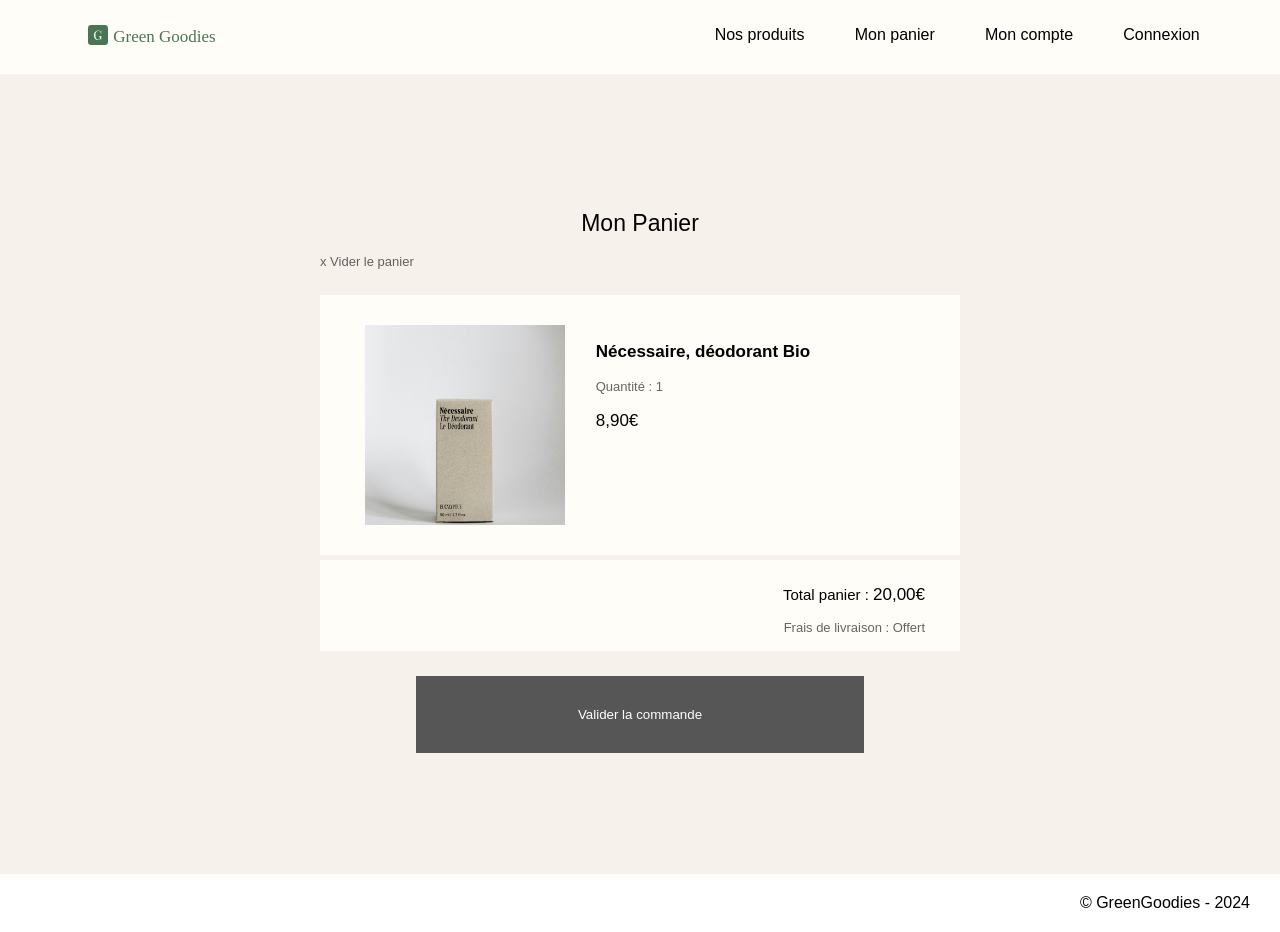
After one commit to SnezhanaPashovska/GreenGoodies, a Symfony app: template templates/cart/cart.html.twig in a window 1280 px wide. The commit adds this page. Run offline with Twig, Linux system fonts and the light colour scheme; the template is opened without the code that fills it, so the values that code supplies are empty; some libraries are stand-ins or nearby versions.

Commit message:
Mon panier twig

```diff
--- /dev/null
+++ b/assets/styles/_cart.scss
@@ -0,0 +1,109 @@
+@use 'fonts-and-colors' as *;
+
+.cart-container {
+  background-color: $alabaster;
+  display: flex;
+  justify-content: center;
+  justify-content: center;
+  align-items: center;
+  width: 100%;
+  height: 100vh;
+
+
+  .cart {
+    width: 50%;
+    height: auto;
+
+    h1 {
+      font-weight: 200;
+      text-align: center;
+      font-size: 23px;
+    }
+
+    a {
+      text-decoration: none;
+      color: black;
+      opacity: 0.6;
+      font-size: 13px;
+    }
+    a:hover{
+      color: black;
+      opacity: 1;
+    }
+
+    .cart-product {
+      display: flex;
+      flex-direction: row;
+      padding: 30px;
+      background-color: #fffdf7;
+      justify-content: space-around;
+      margin: 25px 0px 5px 0px;
+
+
+      .product-image {
+        width: 200px;
+        height: 200px;
+      }
+
+      .product-detail {
+        width: 55%;
+
+        .product-name {
+          font-weight: 600;
+          font-size: 17px;
+        }
+
+        .quantity {
+          opacity: 0.6;
+          font-size: 13px;
+        }
+
+        .price {
+          font-size: 17px;
+          font-weight: 200px;
+        }
+      }
+    }
+
+    .total-price {
+      background-color: #fffdf7;
+      text-align: right;
+      padding:10px 35px 0px 0px;
+      height: 81px;
+
+      .ttl-price {
+        font-size: 15px;
+        font-weight: 200px;
+      }
+
+      .euros {
+        font-size: 17px;
+      }
+
+      .delivery {
+        font-size: 13px;
+        opacity: 0.6;
+      }
+    }
+  }
+
+  .checkout {
+
+    margin-top: 25px;
+    width: 70%;
+   justify-self: center;
+
+   .checkout-btn {
+    width: 100%;
+    height: 77px;
+    background-color: $gray-color;
+    color: white;
+    cursor: pointer;
+    border: 1px solid transparent;
+
+    &:hover {
+      background-color: $form-label-color;
+    }
+   }
+  }
+}
--- a/assets/styles/_fonts-and-colors.scss
+++ b/assets/styles/_fonts-and-colors.scss
@@ -5,6 +5,7 @@ $form-label-color: #666666;
 $gray-color: #565656;
 $mint-green: #e8f0e3;
 $beige-background: #ebe3d3;
+$alabaster: #f7f1ec;
 
 
 
--- a/assets/styles/_product-detail.scss
+++ b/assets/styles/_product-detail.scss
@@ -78,6 +78,7 @@
       background-color: $gray-color;
       color: white;
       justify-self: baseline;
+      border: 1px solid transparent;
 
       cursor: pointer;
 
--- a/assets/styles/app.scss
+++ b/assets/styles/app.scss
@@ -4,3 +4,4 @@
 @import 'login';
 @import 'homepage';
 @import 'product-detail';
+@import 'cart';
--- a/templates/base.html.twig
+++ b/templates/base.html.twig
@@ -10,6 +10,10 @@
 			{{ encore_entry_link_tags('app') }}
 			<link rel="stylesheet" href="{{ asset('assets/styles/app.css') }}">
 		{% endblock %}
+		{% block head %}
+    <link rel="icon" href="{{ asset('images/logo.svg') }}" type="image/x-icon" />
+    <link rel="shortcut icon" href="{{ asset('images/logo.svg') }}" type="image/x-icon" />
+    {% endblock %}
 
 		{% block javascripts %}{% endblock %}
 		{{ encore_entry_script_tags('app') }}
@@ -27,7 +31,7 @@
 			<nav>
 				<ul class="nav-menu">
 					<li><a href="#">Nos produits</a></li>
-					<li><a href="#">Mon panier</a></li>
+					<li><a href="{{ path('view_cart') }}">Mon panier</a></li>
 					<li><a href="#">Mon compte</a></li>
 					<li><a href="{{ path('app_login') }}">Connexion</a></li>
 				</ul>
--- /dev/null
+++ b/templates/cart/cart.html.twig
@@ -0,0 +1,25 @@
+{% extends 'base.html.twig' %} {% block title %}Green Goodies | Mon Panier{%
+endblock %} {% block body %}
+<div class="cart-container">
+  <div class="cart">
+    <h1>Mon Panier</h1>
+    <a href="">x Vider le panier</a>
+    <div class="cart-product">
+      <img src="images/Rectangle6.jpg" alt="" class="product-image" />
+      <div class="product-detail">
+        <p class="product-name">Nécessaire, déodorant Bio</p>
+        <p class="quantity">Quantité : 1</p>
+        <p class="price">8,90€</p>
+      </div>
+    </div>
+    <div class="total-price">
+      <p class="ttl-price">Total panier : <span class="euros">20,00€</span> </p>
+      <p class="delivery">Frais de livraison : Offert</p>
+    </div>
+    <div class="checkout">
+      <button class="checkout-btn">Valider la commande</button>
+    </div>
+  </div>
+</div>
+
+{% endblock %}
```
Also changed, not shown: migrations/Version20241220095246.php (deleted, +0 -31 lines), migrations/Version20241220222017.php (deleted, +0 -31 lines), src/Controller/CartController.php (added, +99 -0 lines), src/Controller/OrderController.php (added, +18 -0 lines), src/Entity/Order.php (added, +105 -0 lines), src/Entity/Product.php (+43 -0 lines), src/Entity/User.php (+43 -0 lines), src/Repository/OrderRepository.php (added, +43 -0 lines), templates/order/order.html.twig (added, +20 -0 lines), public/assets/styles/app.css, 2 other files.
